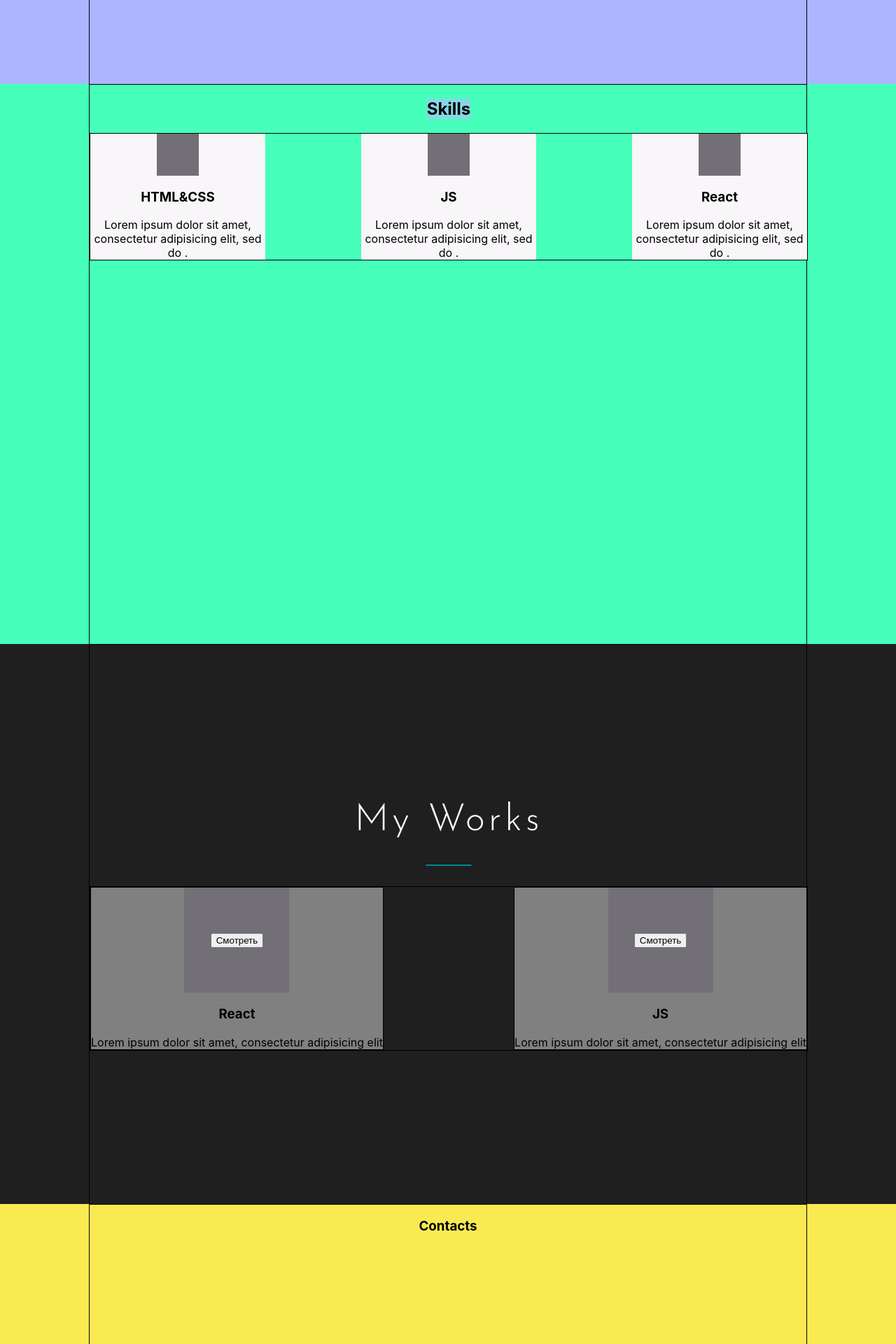
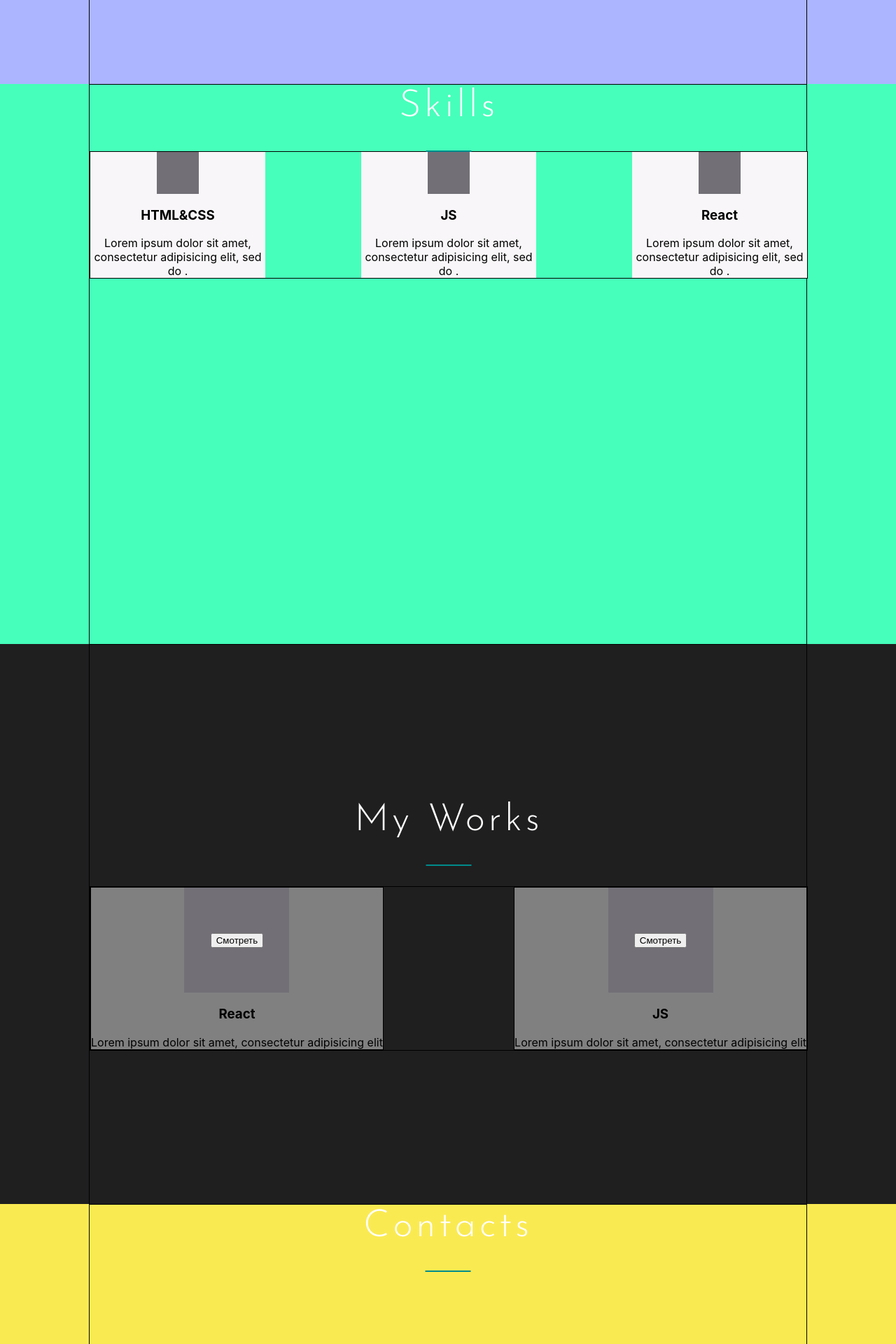
Before and after one commit to Aloxan12/portfolio, a React (Create React App) app: page / in a window 1280 px wide. Shown: the part 760-2680 px from the top of the page at 70% size. Built offline with nearby package versions, Linux system fonts and the light colour scheme.

Commit message:
added common Title

```diff
--- /dev/null
+++ b/src/Common/components/title/Title.module.css
@@ -0,0 +1,24 @@
+.title{
+    margin: 0 0 30px;
+    font-family: 'Josefin Sans', sans-serif;
+    color: #fff;
+    text-transform: capitalize;
+    font-size: 36px;
+    line-height: 1.2;
+    letter-spacing: 5px;
+    position: relative;
+}
+.title h2{
+    font-weight: 300;
+    margin: 0;
+}
+.title::before {
+    content: '';
+    position: absolute;
+    width: 65px;
+    height: 2px;
+    background-color: darkcyan;
+    left: 50%;
+    bottom: -30px;
+    transform: translate(-50%, 50%);
+}
--- /dev/null
+++ b/src/Common/components/title/Title.tsx
@@ -0,0 +1,17 @@
+import React from 'react';
+import style from './Title.module.css'
+
+
+type TitleType = {
+    title: string
+}
+//123
+function Title(props: TitleType) {
+    return (
+        <div className={style.title}>
+            <h2>{props.title}</h2>
+        </div>
+    )
+}
+
+export default Title;
--- a/src/Contacts/Contacts.tsx
+++ b/src/Contacts/Contacts.tsx
@@ -1,6 +1,7 @@
 import React from 'react';
 import style from './Contacts.module.css';
 import styleContainer from "../Common/styles/Container.module.css";
+import Title from "../Common/components/title/Title";
 
 
 
@@ -8,7 +9,7 @@ function Contacts() {
     return (
         <div className={style.contacts}>
             <div className={`${styleContainer.container} ${style.contactsContainer}`}>
-                <h3 className={style.title}>Contacts</h3>
+                <Title title='Contacts' />
                 <form className={style.form}>
                     <input placeholder='Name'/>
                     <input placeholder='Email'/>
--- a/src/MyWorks/MyWorks.module.css
+++ b/src/MyWorks/MyWorks.module.css
@@ -7,31 +7,7 @@
     flex-direction: column;
     justify-content: center;
 }
-.title{
-    margin: 0 0 30px;
-    font-family: 'Josefin Sans', sans-serif;
-    color: #fff;
-    text-transform: capitalize;
-    font-size: 36px;
-    line-height: 1.2;
-    letter-spacing: 5px;
-    position: relative;
-}
-.title h2{
-    font-weight: 300;
-    margin: 0;
-}
-.title::before {
-    content: '';
-    position: absolute;
-    width: 65px;
-    height: 2px;
-    background-color: darkcyan;
-    left: 50%;
-    bottom: -30px;
-    transform: translate(-50%, 50%);
 
-}
 .works{
     border: 1px solid;
     margin-top: 30px;
--- a/src/MyWorks/MyWorks.tsx
+++ b/src/MyWorks/MyWorks.tsx
@@ -2,14 +2,13 @@ import React from 'react';
 import style from './MyWorks.module.css'
 import styleContainer from "../Common/styles/Container.module.css";
 import MyWork from "./MyWork/MyWork";
+import Title from "../Common/components/title/Title";
 //123
 function MyWorks() {
     return (
         <div className={style.myWorksBlock}>
             <div className={`${styleContainer.container} ${style.myWorksContainer}`}>
-                <div className={style.title}>
-                    <h2>My Works</h2>
-                </div>
+                <Title title={'My Works'} />
                 <div className={style.works}>
                     <MyWork title={'React'} description={'Lorem ipsum dolor sit amet, consectetur adipisicing elit'}/>
                     <MyWork title={'JS'} description={'Lorem ipsum dolor sit amet, consectetur adipisicing elit'}/>
--- a/src/Skills/Skills.module.css
+++ b/src/Skills/Skills.module.css
@@ -7,9 +7,7 @@
     flex-direction: column;
     justify-content: flex-start;
 }
-.title{
-    background-color: rgba(174,193,255,0.64);
-}
+
 .skills{
     border: 1px solid;
     width: 100%;
--- a/src/Skills/Skills.tsx
+++ b/src/Skills/Skills.tsx
@@ -2,12 +2,13 @@ import React from 'react';
 import style from './Skills.module.css';
 import styleContainer from './../Common/styles/Container.module.css';
 import Skill from "./Skill/Skill";
+import Title from "../Common/components/title/Title";
 
 function Skills() {
     return (
         <div className={style.skillsBlock}>
             <div className={`${styleContainer.container} ${style.skillsContainer}`}>
-                <h2 className={style.title}>Skills</h2>
+                <Title title='Skills' />
                 <div className={style.skills}>
                     <Skill title={'HTML&CSS'} description={'Lorem ipsum dolor sit amet, consectetur adipisicing elit, sed do .'}/>
                     <Skill title={'JS'} description={'Lorem ipsum dolor sit amet, consectetur adipisicing elit, sed do .'}/>
```
